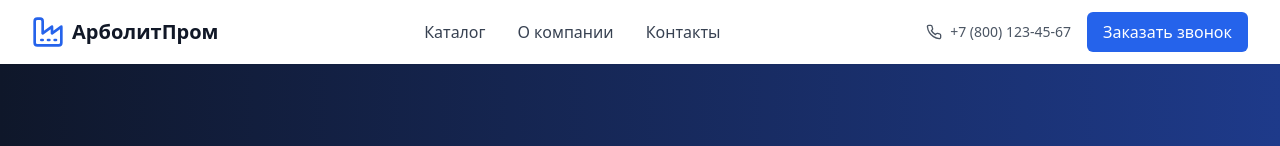
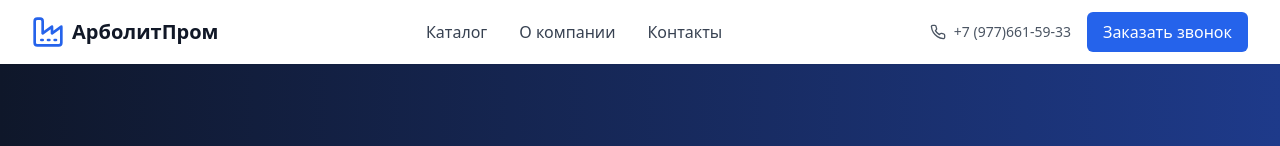
Before and after one commit to pr-poehali-dev/arboblok-sales-platform, a React (Vite) app: page / in a window 1280 px wide. Shown: the top 146 px of the page. Built offline with nearby package versions, Linux system fonts and the light colour scheme.

Commit message:
Обновление 1 компонентов

```diff
--- a/src/components/Header.tsx
+++ b/src/components/Header.tsx
@@ -35,7 +35,7 @@ const Header = () => {
           <div className="flex items-center space-x-4">
             <div className="hidden sm:flex items-center space-x-2 text-sm text-gray-600">
               <Icon name="Phone" className="h-4 w-4" />
-              <span>+7 (800) 123-45-67</span>
+              <span>+7 (977)661-59-33</span>
             </div>
             <button className="bg-blue-600 text-white px-4 py-2 rounded-md hover:bg-blue-700 transition-colors">
               Заказать звонок
```
